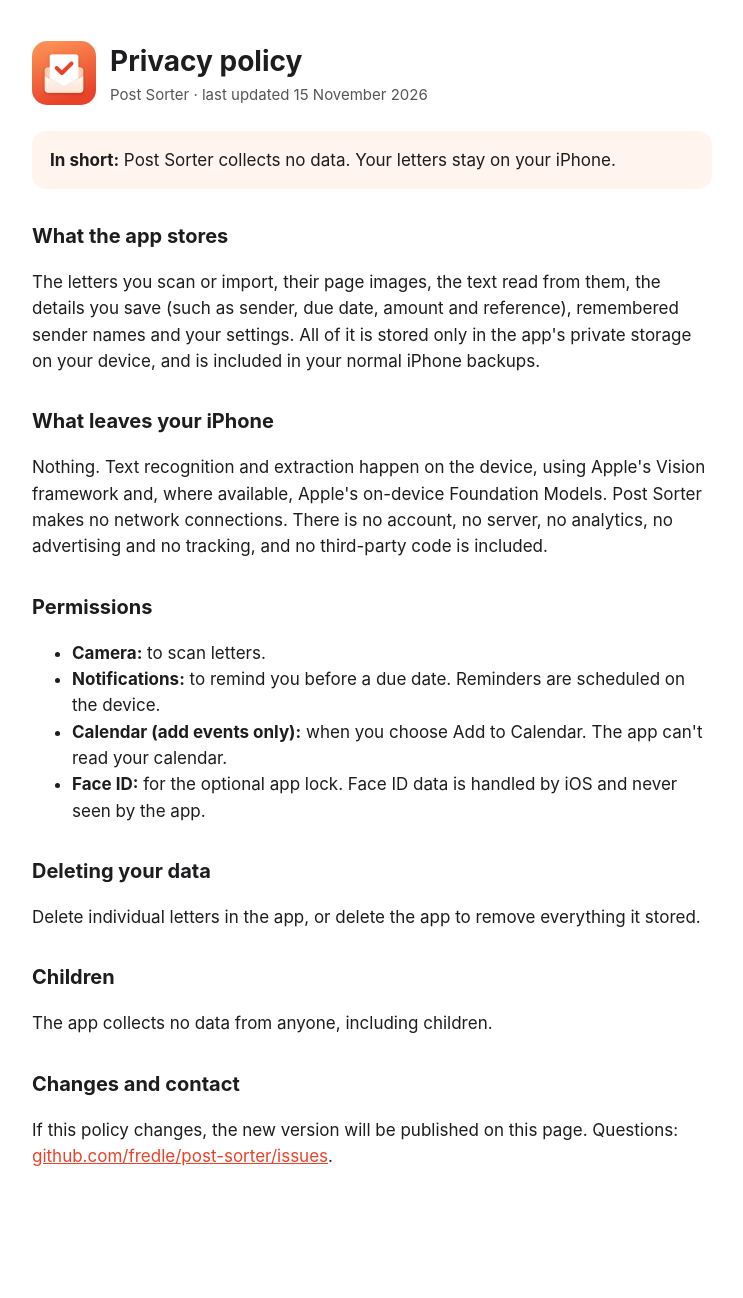
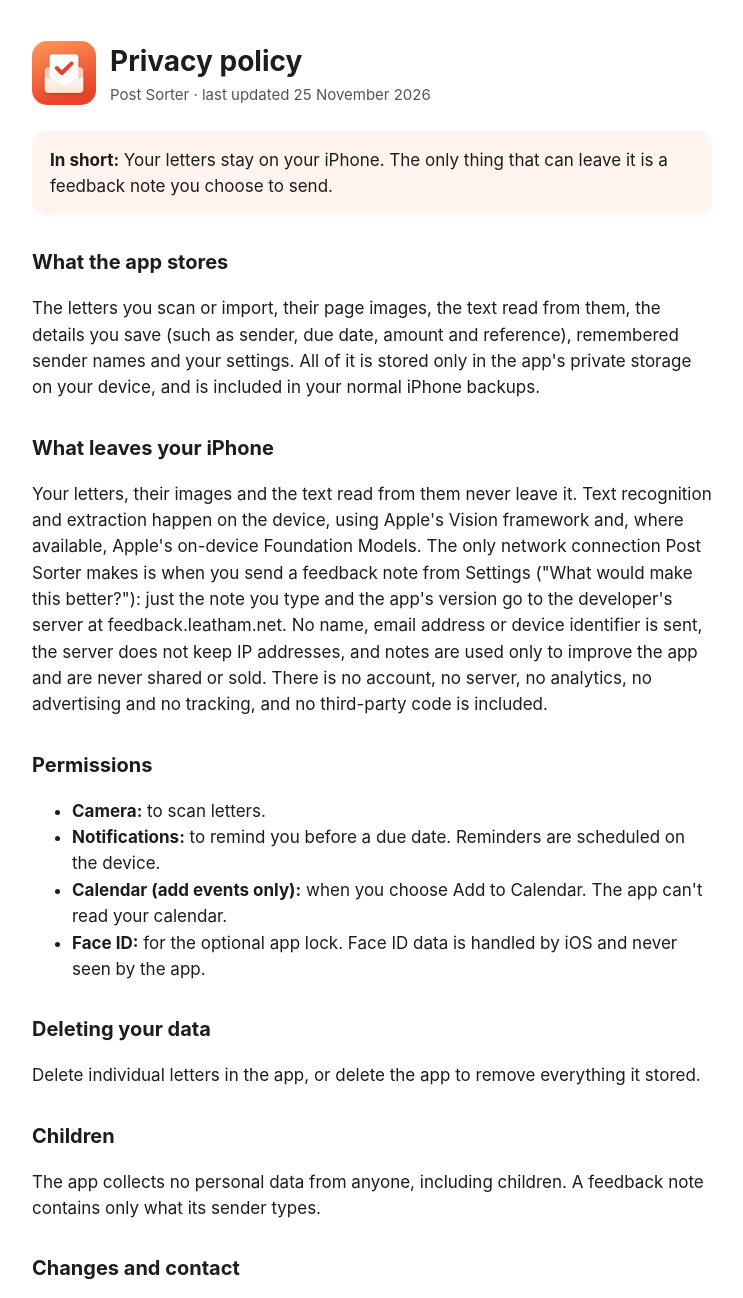
Before and after one commit to fredle/post-sorter, a plain HTML site: page docs/privacy.html in a window 1280 px wide. Shown: the top 1298 px of the page, without its empty margins (268-1011 px from the left). Before the commit the page ends 1251 px from the top, so only its background shows below. Drawn offline with Linux system fonts and the light colour scheme.

Commit message:
Privacy policy: the optional feedback note [skip ci]
Co-Authored-By: Claude Opus 5.5 <noreply@anthropic.com>

```diff
--- a/docs/privacy.html
+++ b/docs/privacy.html
@@ -2,15 +2,15 @@
 <html lang="en-GB"><head><meta charset="utf-8"><meta name="viewport" content="width=device-width,initial-scale=1">
 <title>Post Sorter Privacy</title><link rel="stylesheet" href="style.css"></head>
 <body><main>
-<header><img src="icon.png" alt=""><div><h1>Privacy policy</h1><div class="muted">Post Sorter · last updated 15 November 2026</div></div></header>
+<header><img src="icon.png" alt=""><div><h1>Privacy policy</h1><div class="muted">Post Sorter · last updated 25 November 2026</div></div></header>
 
-<div class="card"><strong>In short:</strong> Post Sorter collects no data. Your letters stay on your iPhone.</div>
+<div class="card"><strong>In short:</strong> Your letters stay on your iPhone. The only thing that can leave it is a feedback note you choose to send.</div>
 
 <h2>What the app stores</h2>
 <p>The letters you scan or import, their page images, the text read from them, the details you save (such as sender, due date, amount and reference), remembered sender names and your settings. All of it is stored only in the app's private storage on your device, and is included in your normal iPhone backups.</p>
 
 <h2>What leaves your iPhone</h2>
-<p>Nothing. Text recognition and extraction happen on the device, using Apple's Vision framework and, where available, Apple's on-device Foundation Models. Post Sorter makes no network connections. There is no account, no server, no analytics, no advertising and no tracking, and no third-party code is included.</p>
+<p>Your letters, their images and the text read from them never leave it. Text recognition and extraction happen on the device, using Apple's Vision framework and, where available, Apple's on-device Foundation Models. The only network connection Post Sorter makes is when you send a feedback note from Settings ("What would make this better?"): just the note you type and the app's version go to the developer's server at feedback.leatham.net. No name, email address or device identifier is sent, the server does not keep IP addresses, and notes are used only to improve the app and are never shared or sold. There is no account, no server, no analytics, no advertising and no tracking, and no third-party code is included.</p>
 
 <h2>Permissions</h2>
 <ul>
@@ -24,7 +24,7 @@
 <p>Delete individual letters in the app, or delete the app to remove everything it stored.</p>
 
 <h2>Children</h2>
-<p>The app collects no data from anyone, including children.</p>
+<p>The app collects no personal data from anyone, including children. A feedback note contains only what its sender types.</p>
 
 <h2>Changes and contact</h2>
 <p>If this policy changes, the new version will be published on this page. Questions: <a href="https://github.com/fredle/post-sorter/issues">github.com/fredle/post-sorter/issues</a>.</p>
```
Also changed, not shown: docs/index.html (+1 -1 lines).
